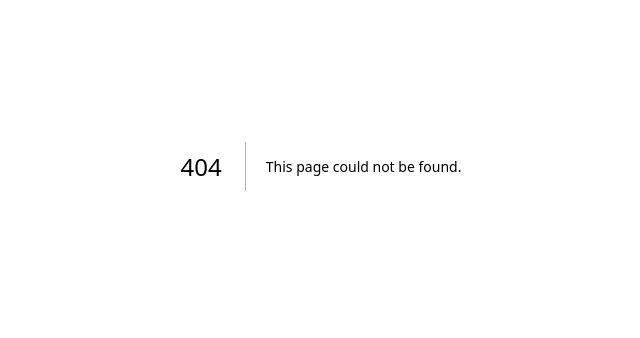
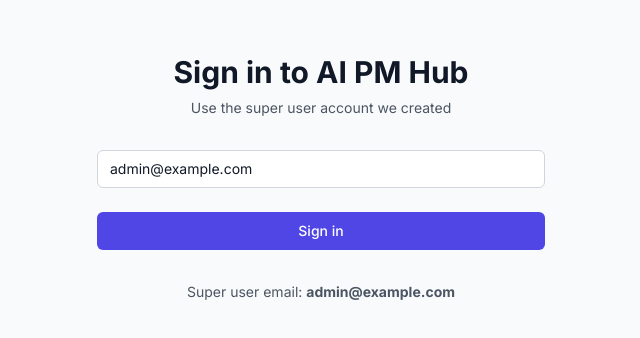
Before and after one commit to pauloster79-ux/project-manager, a Next.js app: page /login in a window 1280 px wide. Before the commit this address had no page. Shown: the part 234-572 px from the top of the page, without its empty margins (319-959 px from the left). Built offline with nearby package versions, Linux system fonts and the light colour scheme.

Commit message:
Add simple authentication system - login page and session management

```diff
--- /dev/null
+++ b/app/api/auth/login/route.ts
@@ -0,0 +1,42 @@
+// Simple login endpoint for testing
+import { okJSON, apiError } from "@/src/lib/errors";
+import { query } from "@/src/lib/db";
+import { cookies } from "next/headers";
+
+export async function POST(req: Request) {
+  const body = await req.json().catch(() => null);
+  if (!body) return apiError(400, "Invalid JSON");
+
+  const { email } = body;
+  if (!email) return apiError(400, "Email is required");
+
+  // Find user by email
+  const { rows } = await query(
+    `SELECT id, email, display_name FROM users WHERE email = $1 LIMIT 1`,
+    [email]
+  );
+
+  if (!rows[0]) {
+    return apiError(404, "User not found");
+  }
+
+  const user = rows[0];
+
+  // Set a simple session cookie
+  const cookieStore = cookies();
+  cookieStore.set("user_id", user.id, {
+    httpOnly: true,
+    sameSite: "lax",
+    path: "/",
+    maxAge: 60 * 60 * 24 * 7 // 7 days
+  });
+
+  return okJSON({
+    user: {
+      id: user.id,
+      email: user.email,
+      display_name: user.display_name
+    },
+    message: "Logged in successfully"
+  });
+}
--- /dev/null
+++ b/app/api/auth/logout/route.ts
@@ -0,0 +1,10 @@
+// Simple logout endpoint
+import { okJSON } from "@/src/lib/errors";
+import { cookies } from "next/headers";
+
+export async function POST() {
+  const cookieStore = cookies();
+  cookieStore.delete("user_id");
+
+  return okJSON({ message: "Logged out successfully" });
+}
--- /dev/null
+++ b/app/login/page.tsx
@@ -0,0 +1,80 @@
+"use client";
+
+import { useState } from "react";
+import { useRouter } from "next/navigation";
+
+export default function LoginPage() {
+  const [email, setEmail] = useState("admin@example.com");
+  const [loading, setLoading] = useState(false);
+  const router = useRouter();
+
+  const handleLogin = async (e: React.FormEvent) => {
+    e.preventDefault();
+    setLoading(true);
+
+    try {
+      const response = await fetch("/api/auth/login", {
+        method: "POST",
+        headers: { "Content-Type": "application/json" },
+        body: JSON.stringify({ email }),
+      });
+
+      if (response.ok) {
+        const data = await response.json();
+        console.log("Logged in as:", data.user);
+        router.push("/projects");
+      } else {
+        const error = await response.json();
+        alert(`Login failed: ${error.message}`);
+      }
+    } catch (error) {
+      alert("Login error: " + error);
+    } finally {
+      setLoading(false);
+    }
+  };
+
+  return (
+    <div className="min-h-screen flex items-center justify-center bg-gray-50">
+      <div className="max-w-md w-full space-y-8">
+        <div>
+          <h2 className="mt-6 text-center text-3xl font-extrabold text-gray-900">
+            Sign in to AI PM Hub
+          </h2>
+          <p className="mt-2 text-center text-sm text-gray-600">
+            Use the super user account we created
+          </p>
+        </div>
+        <form className="mt-8 space-y-6" onSubmit={handleLogin}>
+          <div>
+            <label htmlFor="email" className="sr-only">
+              Email address
+            </label>
+            <input
+              id="email"
+              name="email"
+              type="email"
+              required
+              className="relative block w-full px-3 py-2 border border-gray-300 placeholder-gray-500 text-gray-900 rounded-md focus:outline-none focus:ring-indigo-500 focus:border-indigo-500 focus:z-10 sm:text-sm"
+              placeholder="Email address"
+              value={email}
+              onChange={(e) => setEmail(e.target.value)}
+            />
+          </div>
+          <div>
+            <button
+              type="submit"
+              disabled={loading}
+              className="group relative w-full flex justify-center py-2 px-4 border border-transparent text-sm font-medium rounded-md text-white bg-indigo-600 hover:bg-indigo-700 focus:outline-none focus:ring-2 focus:ring-offset-2 focus:ring-indigo-500 disabled:opacity-50"
+            >
+              {loading ? "Signing in..." : "Sign in"}
+            </button>
+          </div>
+        </form>
+        <div className="text-center text-sm text-gray-600">
+          <p>Super user email: <strong>admin@example.com</strong></p>
+        </div>
+      </div>
+    </div>
+  );
+}
--- a/app/page.tsx
+++ b/app/page.tsx
@@ -1,6 +1,15 @@
 import { redirect } from "next/navigation";
+import { cookies } from "next/headers";
 
 export default function HomePage() {
-  // Redirect to projects list - let the user choose or create a project
+  const cookieStore = cookies();
+  const userId = cookieStore.get("user_id")?.value;
+
+  if (!userId) {
+    // Not logged in, redirect to login
+    redirect("/login");
+  }
+
+  // Logged in, redirect to projects
   redirect("/projects");
 }
```
Also changed, not shown: src/lib/session.ts (added, +47 -0 lines).
